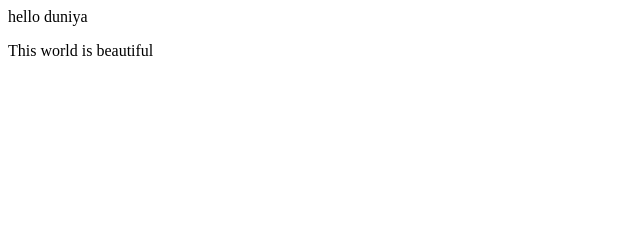
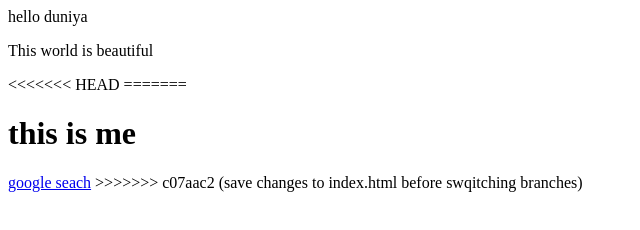
Before and after one commit to Sahilabbas123/demo-repo2, a plain HTML site: page index.html in a window 1280 px wide. Shown: the whole page, without its empty margins (0-640 px from the left). Drawn offline with Linux system fonts and the light colour scheme.

Commit message:
save changes to index.html before swqitching branches

```diff
--- a/index.html
+++ b/index.html
@@ -8,5 +8,10 @@
 <body>
     <div> hello duniya</div>
     <p>This world is beautiful </p>
+<<<<<<< HEAD
+=======
+    <h1>this is me</h1>
+     <a href="wwe.google.com"> google seach</a>
+>>>>>>> c07aac2 (save changes to index.html before swqitching branches)
 </body>
 </html>
```
